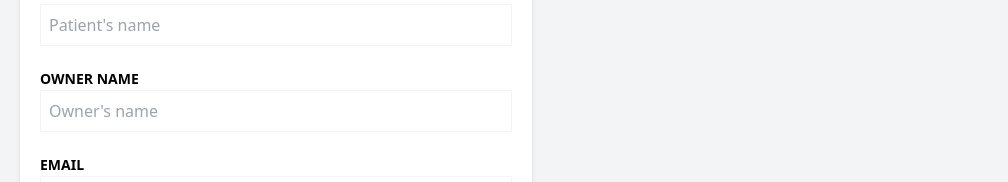
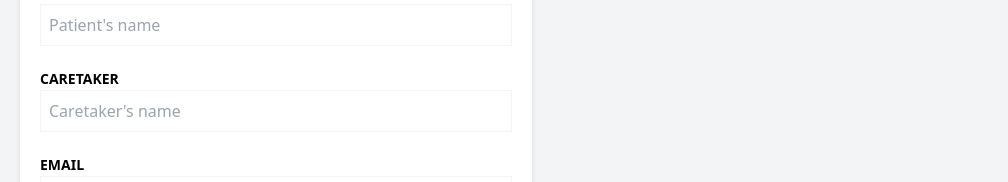
Before and after one commit to wichofly/veterinaryPatients-app, a React (Vite) app: page / in a window 1280 px wide. Shown: the part 320-502 px from the top of the page, without its empty margins (0-1008 px from the left). Built offline with nearby package versions, Linux system fonts and the light colour scheme.

Commit message:
feat: used generic "DraftPatient>"

```diff
--- a/src/components/PatientForm.tsx
+++ b/src/components/PatientForm.tsx
@@ -1,15 +1,16 @@
 import { useForm } from 'react-hook-form';
 import Error from './Error';
+import { DraftPatient } from '../interfaces';
 
 const PatientForm = () => {
   const {
     register,
     handleSubmit,
     formState: { errors },
-  } = useForm();
+  } = useForm<DraftPatient>();
 
-  const registerName = () => {
-    console.log('New Patient');
+  const registerPatient = (data: DraftPatient) => {
+    console.log(data);
   };
 
   return (
@@ -24,7 +25,7 @@ const PatientForm = () => {
       <form
         className="bg-white shadow-md rounded-lg py-10 px-5 mb-10"
         noValidate
-        onSubmit={handleSubmit(registerName)}
+        onSubmit={handleSubmit(registerPatient)}
       >
         <div className="mb-5">
           <label htmlFor="name" className="text-sm uppercase font-semibold">
@@ -37,21 +38,26 @@ const PatientForm = () => {
             placeholder="Patient's name"
             {...register('name', { required: 'Patient name is required' })}
           />
-          {errors.name && <Error>{errors.name?.message as string}</Error>}
+          {errors.name && <Error>{errors.name?.message}</Error>}
         </div>
 
         <div className="mb-5">
-          <label htmlFor="owner" className="text-sm uppercase font-semibold">
-            Owner Name
+          <label
+            htmlFor="caretaker"
+            className="text-sm uppercase font-semibold"
+          >
+            Caretaker
           </label>
           <input
-            id="owner"
+            id="caretaker"
             type="text"
             className="w-full p-2 border border-gray-100"
-            placeholder="Owner's name"
-            {...register('owner', { required: 'Owner name is required' })}
+            placeholder="Caretaker's name"
+            {...register('caretaker', {
+              required: 'Caretaker name is required',
+            })}
           />
-          {errors.owner && <Error>{errors.owner.message as string}</Error>}
+          {errors.caretaker && <Error>{errors.caretaker.message}</Error>}
         </div>
 
         <div className="mb-5">
@@ -71,7 +77,7 @@ const PatientForm = () => {
               },
             })}
           />
-          {errors.email && <Error>{errors.email.message as string}</Error>}
+          {errors.email && <Error>{errors.email.message}</Error>}
         </div>
 
         <div className="mb-5">
@@ -84,7 +90,7 @@ const PatientForm = () => {
             className="w-full p-2 border border-gray-100"
             {...register('date', { required: 'Date is required' })}
           />
-          {errors.date && <Error>{errors.date.message as string}</Error>}{' '}
+          {errors.date && <Error>{errors.date.message}</Error>}{' '}
         </div>
 
         <div className="mb-5">
@@ -97,7 +103,7 @@ const PatientForm = () => {
             placeholder="Patient symptoms"
             {...register('symptom', { required: 'Symptoms are required' })}
           />
-          {errors.symptom && <Error>{errors.symptom.message as string}</Error>}{' '}
+          {errors.symptom && <Error>{errors.symptom.message}</Error>}{' '}
         </div>
 
         <input
--- /dev/null
+++ b/src/interfaces/index.tsx
@@ -0,0 +1,11 @@
+export interface Patient {
+  id: string;
+  name: string;
+  caretaker: string;
+  email: string;
+  date: Date;
+  symptom: string;
+}
+
+// New type without `id` from `Patient`. It is better to use type.
+export type DraftPatient = Omit<Patient, 'id'>;
```
